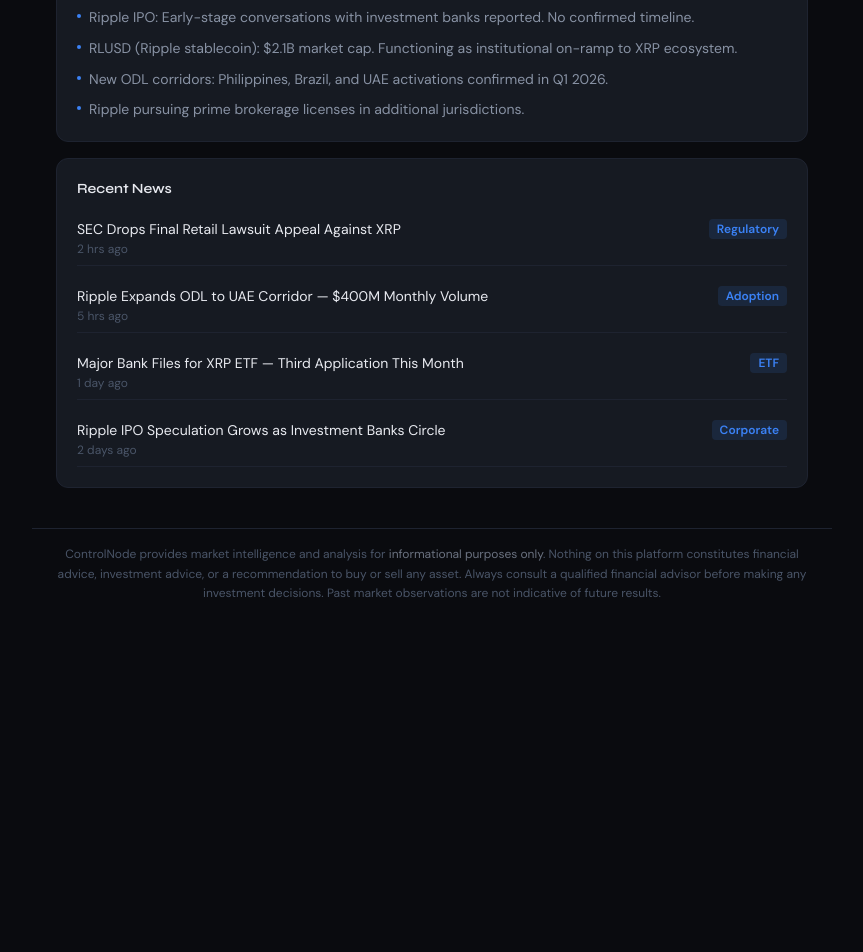
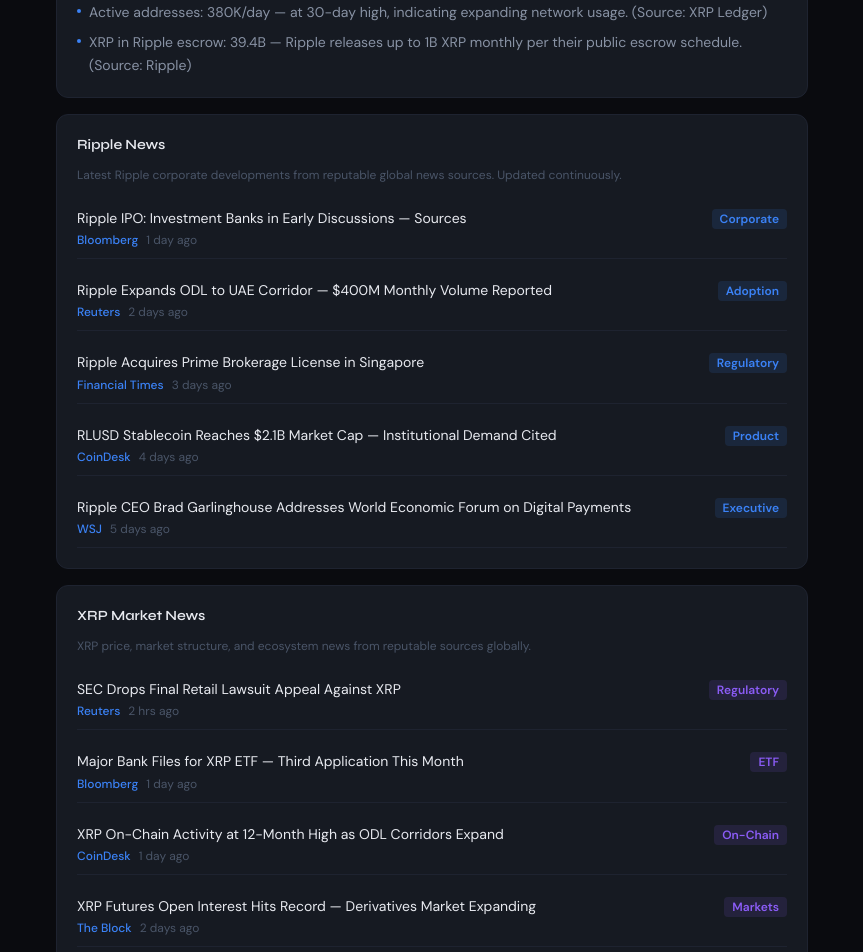
Before and after one commit to leadkastos/controlnode, a React (Vite) app: page /xrp-intelligence in a window 1280 px wide. Shown: the part 1220-2172 px from the top of the page, without its empty margins (192-1055 px from the left). Before the commit the page ends 1840 px from the top, so only its background shows below. Built offline with nearby package versions, Linux system fonts and the light colour scheme.

Commit message:
Update XRPIntelligence.jsx

```diff
--- a/src/pages/XRPIntelligence.jsx
+++ b/src/pages/XRPIntelligence.jsx
@@ -8,10 +8,12 @@
     <AppLayout>
       <DetailPageLayout
         title="XRP Intelligence"
-        subtitle="Technical structure, on-chain data, Ripple corporate updates, and ODL corridor tracking. For informational purposes only."
+        subtitle="Technical structure, on-chain data, Ripple corporate news, and XRP market news from reputable global sources. For informational purposes only."
         badge="XRP FOCUS"
         badgeColor="blue"
       >
+
+        {/* Price & Technicals */}
         <DetailSection title="Price & Technical Structure">
           <div className="space-y-0">
             <DataRow label="Current Price" value="$2.31" valueColor="#e8eaf0" />
@@ -25,6 +27,7 @@
           </div>
         </DetailSection>
 
+        {/* Technical Levels */}
         <DetailSection title="Technical Reference Levels">
           <div className="space-y-0">
             <DataRow label="Lower Reference Zone" value="$2.05" />
@@ -34,48 +37,81 @@
             <DataRow label="Extended Overhead Reference" value="$2.55 – $2.80" />
           </div>
           <p className="text-xs mt-3" style={{ color: '#4a5568' }}>
-            These are technical observation levels only. Not buy or sell signals.
+            Technical levels are observational reference points only — not buy or sell signals.
           </p>
         </DetailSection>
 
+        {/* On-Chain */}
         <DetailSection title="On-Chain Observations">
+          <div
+            className="rounded-lg px-4 py-3 mb-4 text-xs leading-relaxed"
+            style={{ background: 'rgba(59,130,246,0.07)', border: '1px solid rgba(59,130,246,0.15)', color: '#8892a4' }}
+          >
+            <span style={{ color: '#3b82f6', fontWeight: 600 }}>What is on-chain data? </span>
+            On-chain data refers to publicly recorded activity on the XRP Ledger blockchain itself — things like how many wallets are active, how much XRP is moving on exchanges, and how whales (large holders) are behaving. This data is sourced from the XRP Ledger directly and from analytics platforms like Santiment and Glassnode.
+          </div>
           <BulletList items={[
-            'Exchange inflows declining — net outflow trend observed, consistent with longer-term holding behavior.',
-            'Large wallet addresses increased holdings by approximately 2.3% over the past 7 days.',
-            'ODL (On-Demand Liquidity) volume up 18% week-over-week — network utility data point.',
-            'Active addresses: 380K/day — at 30-day high, network usage expanding.',
-            'XRP in escrow: 39.4B — Ripple monthly release cadence continuing as scheduled.',
+            'Exchange inflows declining — net outflow trend observed, consistent with longer-term holding behavior. (Source: XRP Ledger / Santiment)',
+            'Large wallet addresses (holding 1M+ XRP) increased holdings by ~2.3% over the past 7 days. (Source: Glassnode)',
+            'ODL (On-Demand Liquidity) volume up 18% week-over-week — measures real-world XRP usage for cross-border payments. (Source: Ripple)',
+            'Active addresses: 380K/day — at 30-day high, indicating expanding network usage. (Source: XRP Ledger)',
+            'XRP in Ripple escrow: 39.4B — Ripple releases up to 1B XRP monthly per their public escrow schedule. (Source: Ripple)',
           ]} />
         </DetailSection>
 
-        <DetailSection title="Ripple Corporate">
-          <BulletList items={[
-            'SEC case effectively resolved — Ripple operating without active legal proceedings for first time since 2020.',
-            'Ripple IPO: Early-stage conversations with investment banks reported. No confirmed timeline.',
-            'RLUSD (Ripple stablecoin): $2.1B market cap. Functioning as institutional on-ramp to XRP ecosystem.',
-            'New ODL corridors: Philippines, Brazil, and UAE activations confirmed in Q1 2026.',
-            'Ripple pursuing prime brokerage licenses in additional jurisdictions.',
-          ]} />
-        </DetailSection>
-
-        <DetailSection title="Recent News">
+        {/* Ripple News */}
+        <DetailSection title="Ripple News">
+          <p className="text-xs mb-4" style={{ color: '#4a5568' }}>
+            Latest Ripple corporate developments from reputable global news sources. Updated continuously.
+          </p>
           <div className="space-y-3">
             {[
-              { headline: 'SEC Drops Final Retail Lawsuit Appeal Against XRP', time: '2 hrs ago', tag: 'Regulatory' },
-              { headline: 'Ripple Expands ODL to UAE Corridor — $400M Monthly Volume', time: '5 hrs ago', tag: 'Adoption' },
-              { headline: 'Major Bank Files for XRP ETF — Third Application This Month', time: '1 day ago', tag: 'ETF' },
-              { headline: 'Ripple IPO Speculation Grows as Investment Banks Circle', time: '2 days ago', tag: 'Corporate' },
+              { headline: 'Ripple IPO: Investment Banks in Early Discussions — Sources', source: 'Bloomberg', time: '1 day ago', category: 'Corporate' },
+              { headline: 'Ripple Expands ODL to UAE Corridor — $400M Monthly Volume Reported', source: 'Reuters', time: '2 days ago', category: 'Adoption' },
+              { headline: 'Ripple Acquires Prime Brokerage License in Singapore', source: 'Financial Times', time: '3 days ago', category: 'Regulatory' },
+              { headline: 'RLUSD Stablecoin Reaches $2.1B Market Cap — Institutional Demand Cited', source: 'CoinDesk', time: '4 days ago', category: 'Product' },
+              { headline: 'Ripple CEO Brad Garlinghouse Addresses World Economic Forum on Digital Payments', source: 'WSJ', time: '5 days ago', category: 'Executive' },
             ].map((n, i) => (
-              <div key={i} className="flex items-start justify-between gap-3 py-2" style={{ borderBottom: '1px solid #1e2330' }}>
-                <div>
-                  <p className="text-sm" style={{ color: '#e8eaf0' }}>{n.headline}</p>
-                  <p className="text-xs mt-0.5" style={{ color: '#4a5568' }}>{n.time}</p>
+              <div key={i} className="flex items-start justify-between gap-3 py-2.5" style={{ borderBottom: '1px solid #1e2330' }}>
+                <div className="flex-1">
+                  <p className="text-sm leading-snug mb-1" style={{ color: '#e8eaf0' }}>{n.headline}</p>
+                  <div className="flex items-center gap-2">
+                    <span className="text-xs font-medium" style={{ color: '#3b82f6' }}>{n.source}</span>
+                    <span className="text-xs" style={{ color: '#4a5568' }}>{n.time}</span>
+                  </div>
                 </div>
-                <Badge color="blue">{n.tag}</Badge>
+                <Badge color="blue">{n.category}</Badge>
               </div>
             ))}
           </div>
         </DetailSection>
+
+        {/* XRP Market News */}
+        <DetailSection title="XRP Market News">
+          <p className="text-xs mb-4" style={{ color: '#4a5568' }}>
+            XRP price, market structure, and ecosystem news from reputable sources globally.
+          </p>
+          <div className="space-y-3">
+            {[
+              { headline: 'SEC Drops Final Retail Lawsuit Appeal Against XRP', source: 'Reuters', time: '2 hrs ago', category: 'Regulatory' },
+              { headline: 'Major Bank Files for XRP ETF — Third Application This Month', source: 'Bloomberg', time: '1 day ago', category: 'ETF' },
+              { headline: 'XRP On-Chain Activity at 12-Month High as ODL Corridors Expand', source: 'CoinDesk', time: '1 day ago', category: 'On-Chain' },
+              { headline: 'XRP Futures Open Interest Hits Record — Derivatives Market Expanding', source: 'The Block', time: '2 days ago', category: 'Markets' },
+            ].map((n, i) => (
+              <div key={i} className="flex items-start justify-between gap-3 py-2.5" style={{ borderBottom: '1px solid #1e2330' }}>
+                <div className="flex-1">
+                  <p className="text-sm leading-snug mb-1" style={{ color: '#e8eaf0' }}>{n.headline}</p>
+                  <div className="flex items-center gap-2">
+                    <span className="text-xs font-medium" style={{ color: '#3b82f6' }}>{n.source}</span>
+                    <span className="text-xs" style={{ color: '#4a5568' }}>{n.time}</span>
+                  </div>
+                </div>
+                <Badge color="purple">{n.category}</Badge>
+              </div>
+            ))}
+          </div>
+        </DetailSection>
+
       </DetailPageLayout>
     </AppLayout>
   )
```
